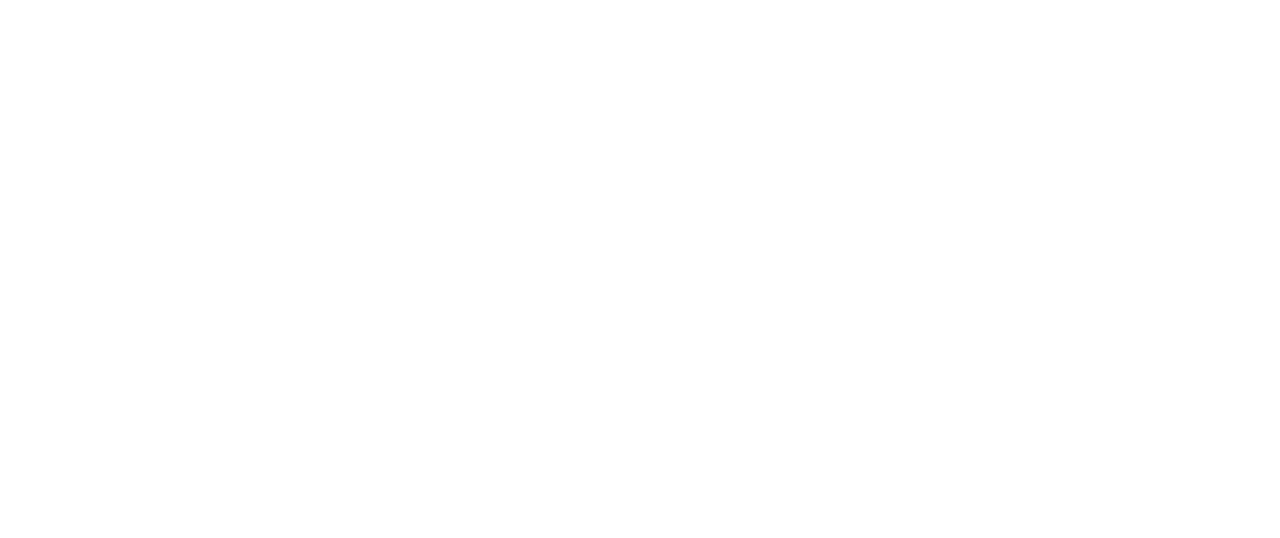
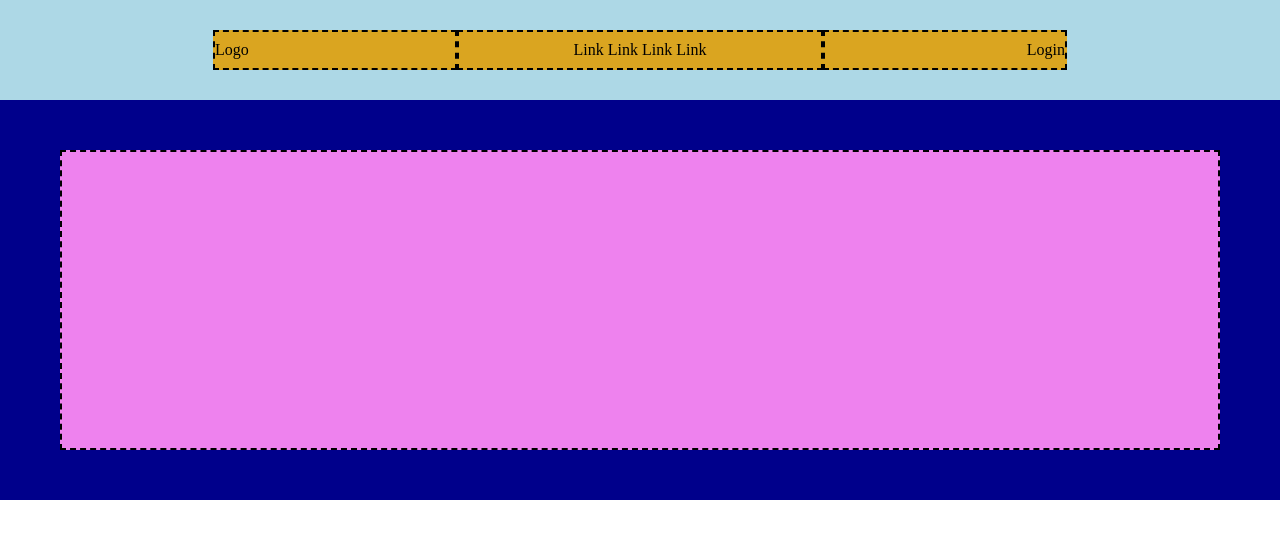
Before and after one commit to Noemi-Guarino/htmlcss-struttura-discord, a plain HTML site: page index.html in a window 1280 px wide. Drawn offline with Linux system fonts and the light colour scheme.

Commit message:
structure completed header

```diff
--- a/css/style.css
+++ b/css/style.css
@@ -4,7 +4,60 @@ padding: 0%;
 box-sizing: border-box;
 }
 
-/* contenitore { */
+/* .header-container, .main-container, .footer-container{
 max-width: 1000px;
 margin: 0 auto;
+width: 100%;
+} */
+
+{}
+
+.top_header_container {
+background-color: #ADD8E6;
+height: 100px;
+display: flex;
+padding: 30px;
+flex-direction: row;
+justify-content: center;
+line-height: 35px;
 }
+
+.header_logo, .header_login{
+width: 20%;
+background-color: #DAA520;
+display: flex;
+border: 2px dashed black;
+}
+
+.header_link{
+width: 30%;
+display: flex;
+justify-content: center;
+background-color: #DAA520;
+border: 2px dashed black;
+
+}
+
+.header_logo{
+justify-content: flex-start;
+}
+
+.header_login{
+justify-content: flex-end;
+}
+
+
+.base_button_header{
+background-color: #00008B;
+height: 400px;
+padding: 50px;
+padding-left: 60px;
+padding-right: 60px;
+}
+
+.content {
+background-color: #EE82EE;
+height: 300px;
+border: radius 5px;
+border: 2px dashed black;
+}
--- a/index.html
+++ b/index.html
@@ -11,48 +11,53 @@
 <body>
 
     <header>
-        <div class="header container">
+        <div class="header-container">
 
-            <div class="top header container">
-                <div class="header logo">
-
+            <div class="top_header_container">
+                <div class="header_logo">
+                    Logo
                 </div>
-                <div class="header link">
-
+                <div class="header_link">
+                    Link Link Link Link
                 </div>
 
-                <div class="header login">
-
+                <div class="header_login">
+                    Login
                 </div>
 
             </div>
 
-            <div class="button header container">
-                <div></div>
+            <div class="button-header-container">
+                <div class="base_button_header">
+
+                    <div class="content">
+                    </div>
+
+                </div>
             </div>
 
         </div>
     </header>
 
     <main>
-        <div class="main container">
+        <div class="main-container">
 
-            <div class="main container part1">
+            <div class="main_container_part1">
                 <div></div>
                 <div></div>
             </div>
 
-            <div class="main container part2">
+            <div class="main_container_part2">
                 <div></div>
                 <div></div>
             </div>
 
-            <div class="main container part3">
+            <div class="main_container_part3">
                 <div></div>
                 <div></div>
             </div>
 
-            <div class="main container part3">
+            <div class="main_container_part3">
                 <div></div>
             </div>
 
@@ -60,14 +65,14 @@
     </main>
 
     <footer>
-        <div class="footer container">
+        <div class="footer-container">
 
-            <div class="footer top container">
+            <div class="footer_top_container">
                 <div></div>
                 <div></div>
             </div>
 
-            <div class="footer button container">
+            <div class="footer_button_container">
                 <div></div>
                 <div></div>
             </div>
```
